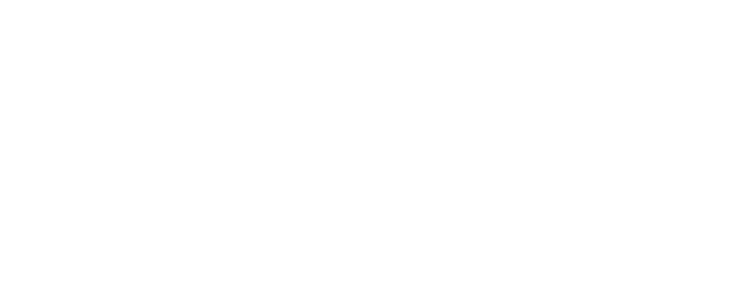
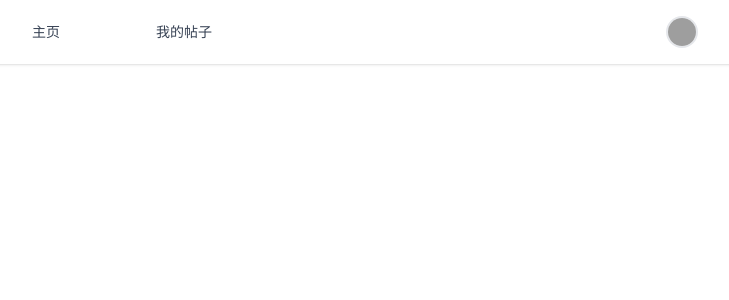
Before and after one commit to Jaleef/EasyJob, a React (Vite) app in the folder frontend/: page /home in a window 1280 px wide. Before the commit this address had no page. Shown: the top 300 px of the page, without its empty margins (502-1231 px from the left). Built offline with nearby package versions, Linux system fonts and the light colour scheme; grey boxes are pictures that could not be loaded.

Commit message:
在home,myposts和profile三个路由页面中引入NavBar组件

```diff
--- a/frontend/src/App.tsx
+++ b/frontend/src/App.tsx
@@ -2,6 +2,9 @@
 import { Routes, Route, useNavigate } from "react-router-dom"
 import Login from './pages/Login'
 import Register from './pages/Register'
+import Home from './pages/Home'
+import Profile from "./pages/Profile"
+import MyPosts from "./pages/MyPosts"
 
 function RootRedirect() {
   const navigate = useNavigate()
@@ -20,6 +23,9 @@
       <Route path="/" element={<RootRedirect />} />
       <Route path="/login" element={<Login />} />
       <Route path="/register" element={<Register />} />
+      <Route path="/home" element={<Home /> } />
+      <Route path="/myposts" element={<MyPosts />} />
+      <Route path="/profile" element={<Profile />} />
     </Routes>
   )
 }
--- /dev/null
+++ b/frontend/src/pages/Home.tsx
@@ -0,0 +1,16 @@
+import React from 'react'
+import NavBar from '../components/NavBar'
+
+function Home () {
+
+  return (
+    <div>
+      <NavBar />
+      <div className='flex flex-col justify-between w-full h-full'>
+        主页
+      </div>
+    </div>
+  )
+}
+
+export default Home
--- /dev/null
+++ b/frontend/src/pages/MyPosts.tsx
@@ -0,0 +1,13 @@
+import React from 'react'
+import NavBar from '../components/NavBar'
+
+function MyPosts() {
+  return (
+    <div>
+      <NavBar />
+      我的帖子
+    </div>
+  )
+}
+
+export default MyPosts
--- /dev/null
+++ b/frontend/src/pages/Profile.tsx
@@ -0,0 +1,13 @@
+import React from 'react'
+import NavBar from '../components/NavBar'
+
+function Profile() {
+  return (
+    <div>
+      <NavBar />
+      个人主页
+    </div>
+  )
+}
+
+export default Profile
```
